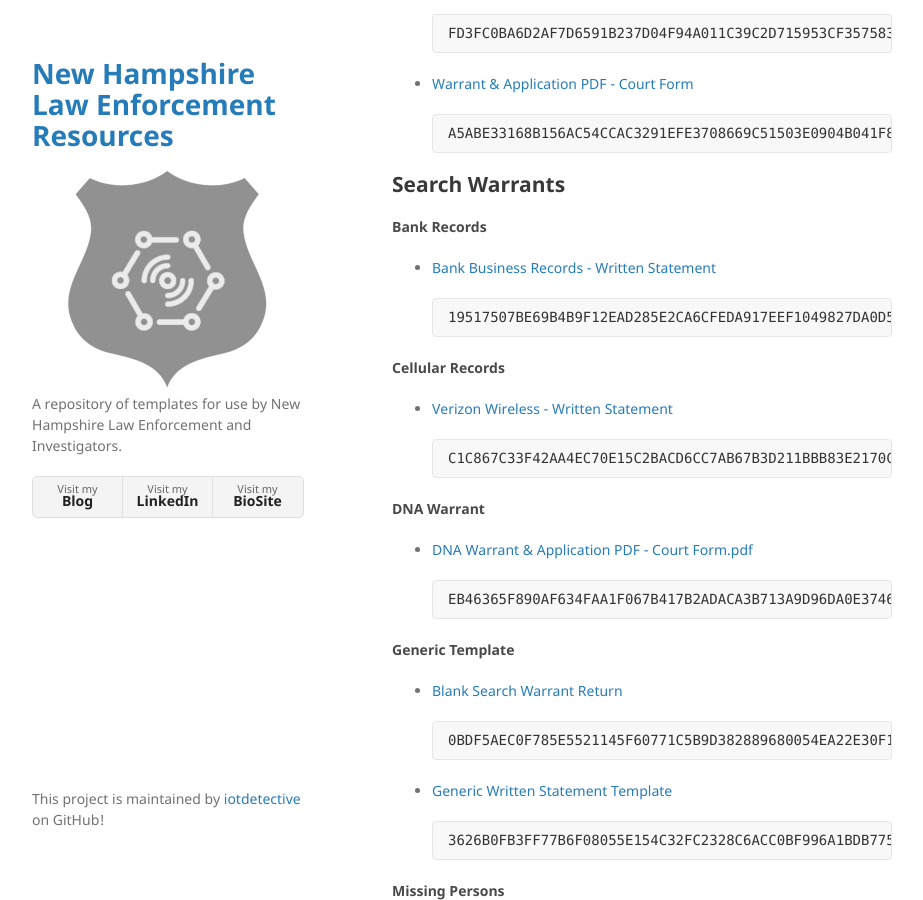
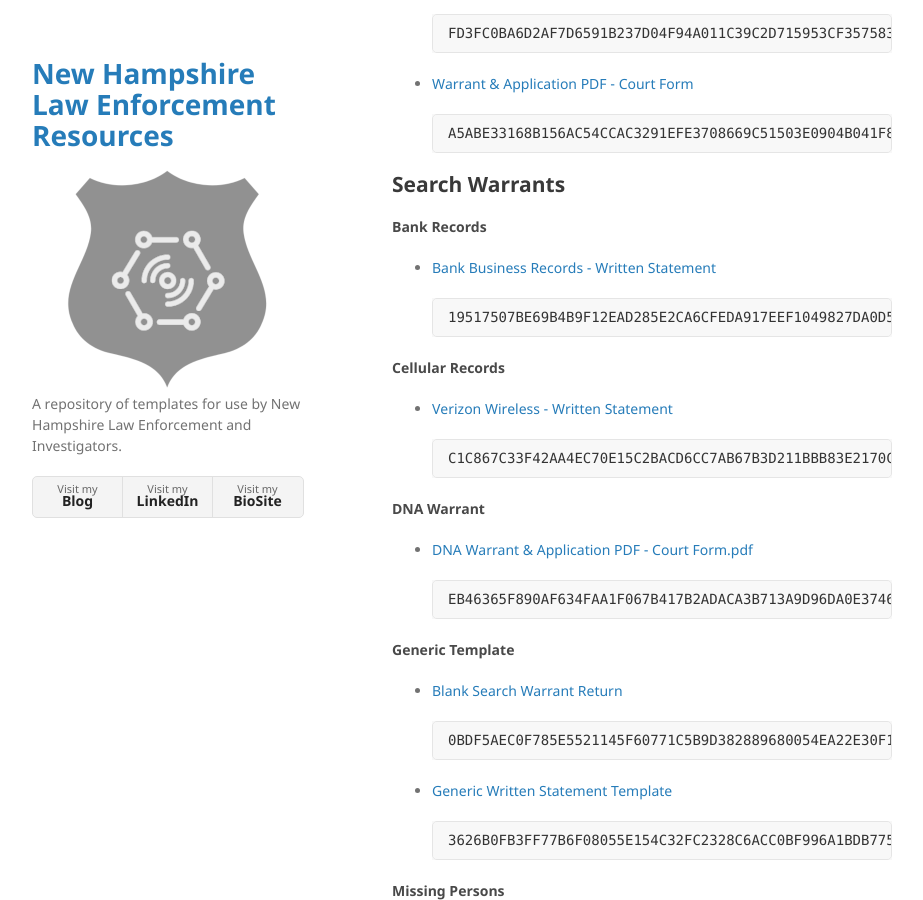
Before and after one commit to iotdetective/nhle-resources, a Jekyll site: the page built from index.md, in a window 1280 px wide and 900 px high, scrolled down 533 px. Shown: the whole window, without its empty margins (178-1101 px from the left). Built offline with Jekyll 4.4.1, drawn with Linux system fonts in a browser that asks for light colours; our own code applies the rules of GitHub Pages for plain Markdown files.

Commit message:
Update default.html
Removed maintained by user on GitHub footer.

```diff
--- a/_layouts/default.html
+++ b/_layouts/default.html
@@ -39,9 +39,6 @@
 
       </section>
       <footer>
-        {% if site.github.is_project_page %}
-        <p>This project is maintained by <a href="{{ site.github.owner_url }}">{{ site.github.owner_name }}</a> on GitHub!</p>
-        {% endif %}
       </footer>
     </div>
     <script src="{{ "/assets/js/scale.fix.js" | relative_url }}"></script>
```
